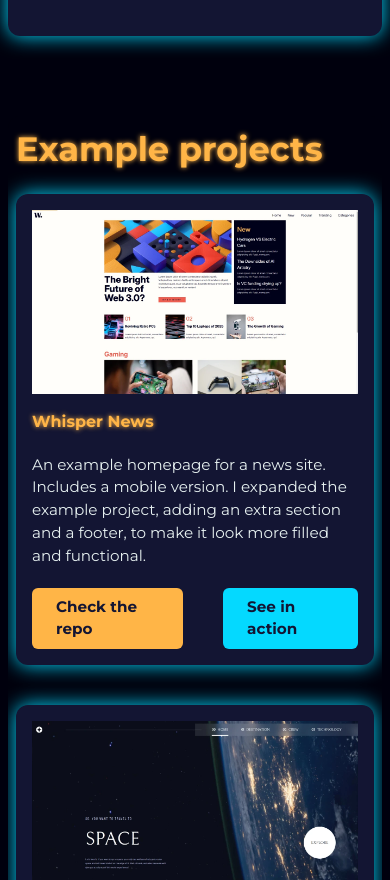
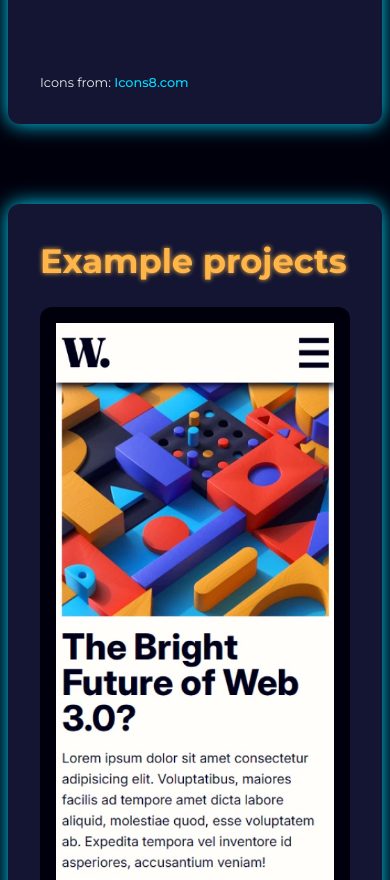
Before and after one commit to LukCen/LBJPortfolio, a Vue app: page / in a window 390 px wide. Shown: the part 2066-2946 px from the top of the page. Built offline with nearby package versions, Linux system fonts and the light colour scheme; no server answers.

Commit message:
images for mobile added for portfolio examples, changed colors in section to make it more consistent with rest of the site

```diff
--- a/src/components/Portfolio.vue
+++ b/src/components/Portfolio.vue
@@ -1,24 +1,25 @@
 <script setup lang="ts">
+import { useMediaQuery } from '@vueuse/core';
 import { projectList } from '../data/projects';
+const isDesktop = useMediaQuery('(min-width: 1200px)')
 </script>
 <template>
-  <section id="portfolio" class="w-full flex flex-col p-2 gap-5 bg-midnight overflow-hidden rounded-xl">
+  <section id="portfolio" class="w-full flex flex-col p-8 gap-5 shadow-primary bg-medium overflow-hidden rounded-xl">
     <h2 class="text-secondary text-shadow-[0px_0px_5px_var(--color-secondary)] font-bold">Example projects</h2>
     <div class="portfolio-items flex flex-col desktop:flex-row gap-10">
-      <div aria-label="Portfolio item - WhisperNews"
-        class="flex flex-col min-h-fit w-fit p-4 gap-4 bg-medium rounded-xl shadow-primary" href=""
-        v-for="item in projectList">
-        <img :src="item.img" alt="Screenshot of the project">
-        <div class="text_content flex flex-col gap-5">
+      <div aria-label="Portfolio item - WhisperNews" class="flex flex-col min-h-fit w-fit p-4 gap-4 bg-dark rounded-xl"
+        href="" v-for="item in projectList">
+        <img :src="isDesktop ? item.imgDesktop : item.img" alt="Screenshot of the project">
+        <div class="text_content flex flex-col gap-5 h-full">
           <h3 class="text-secondary font-bold text-shadow-[0px_0px_5px_var(--color-secondary)]">{{ item.title }}</h3>
           <p class="description">{{ item.desc }}</p>
-          <div class="links flex gap-10">
-            <a class="px-6 py-2 flex justify-center items-center bg-secondary font-bold text-medium hover:shadow-secondary duration-150 rounded-md"
-              :href="String(item.url)">Check the repo</a>
-            <a class="px-6 py-2 flex justify-center items-center bg-primary font-bold text-medium hover:shadow-primary duration-150 rounded-md"
-              :href="String(item.repo)">See in
-              action</a>
-          </div>
+        </div>
+        <div class="links flex gap-4 desktop:gap-8">
+          <a class="px-2 desktop:px-6 py-2 w-1/2  flex justify-center items-center bg-secondary font-bold text-medium hover:shadow-secondary duration-150 rounded-md"
+            :href="String(item.url)">Check the repo</a>
+          <a class="px-2 desktop:px-6 py-2 w-1/2 flex justify-center items-center bg-primary font-bold text-medium hover:shadow-primary duration-150 rounded-md"
+            :href="String(item.repo)">See in
+            action</a>
         </div>
       </div>
     </div>
--- a/src/data/projects.ts
+++ b/src/data/projects.ts
@@ -3,7 +3,8 @@ import type { Project } from "../types/types";
 export const projectList: Project[] = [
   {
     id: 0,
-    img: "/assets/whispernews_desktop.webp",
+    img: "/assets/whispernews_mobile.webp",
+    imgDesktop: "/assets/whispernews_desktop.webp",
     title: "Whisper News",
     desc: "An example homepage for a news site. Includes a mobile version. I expanded the example project, adding an extra section and a footer, to make it look more filled and functional.",
     repo: "https://github.com/LukCen/WhisperNews",
@@ -11,7 +12,8 @@ export const projectList: Project[] = [
   },
   {
     id: 1,
-    img: "/assets/spacetravel_desktop.webp",
+    img: "/assets/spacetravel_mobile.webp",
+    imgDesktop: "/assets/spacetravel_desktop.webp",
     title: "Space Travel",
     desc: "An example page for a fictional space travel company. Includes several view, paginations and routing. Includes mobile and tablet-specific views.",
     repo: "https://github.com/LukCen/LBJSpaceTravel",
--- a/src/style.css
+++ b/src/style.css
@@ -63,6 +63,9 @@
   h2 {
     font-size: 2.11rem;
   }
+  h3 {
+    font-size: 1.9rem;
+  }
   p, span, a {
     font-size: 0.95rem;
   }
--- a/src/types/types.ts
+++ b/src/types/types.ts
@@ -3,6 +3,7 @@
  *
  * - `id`: id number (stringify before using in id/class binding)
  * - `img`: example image of the project running
+ * - `imgDesktop`: example image of the project running on small screens
  * - `title`: title to be used inside the component
  * - `desc`: longer description of the project
  * - `repo`: link to GitHub repo
@@ -10,7 +11,8 @@
  */
 export interface Project {
   id: number
-  img: string
+  img: string,
+  imgDesktop: string,
   title: string
   desc: string
   repo: string
```
Also changed, not shown: public/assets/spacetravel_mobile.webp (added), public/assets/whispernews_mobile.webp (added).
